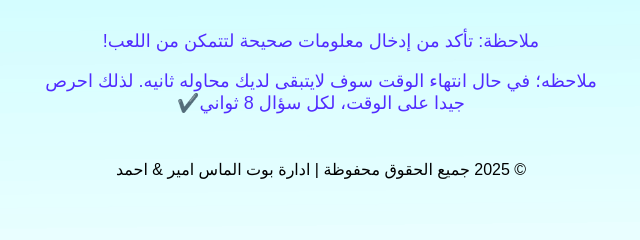
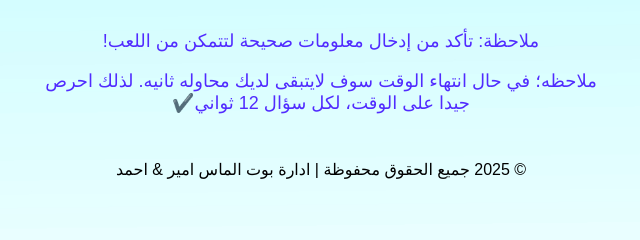
Before and after one commit to jmthon20au/almas, a plain HTML site: page index.html in a window 1280 px wide. Shown: the part 432-672 px from the top of the page, 319-959 px from the left. Drawn offline with Linux system fonts and the light colour scheme.

Commit message:
Update index.html

```diff
--- a/index.html
+++ b/index.html
@@ -74,7 +74,7 @@
         </form>
         <div class="footer-note">
             <p>ملاحظة: تأكد من إدخال معلومات صحيحة لتتمكن من اللعب!</p>
-            <p>ملاحظه؛ في حال انتهاء الوقت سوف لايتبقى لديك محاوله ثانيه. لذلك احرص جيدا على الوقت، لكل سؤال 8 ثواني✔️</p>
+            <p>ملاحظه؛ في حال انتهاء الوقت سوف لايتبقى لديك محاوله ثانيه. لذلك احرص جيدا على الوقت، لكل سؤال 12 ثواني✔️</p>
         </div>
         <footer class="footer">
             <p>© 2025 جميع الحقوق محفوظة | ادارة بوت الماس امير & احمد</p>
```
